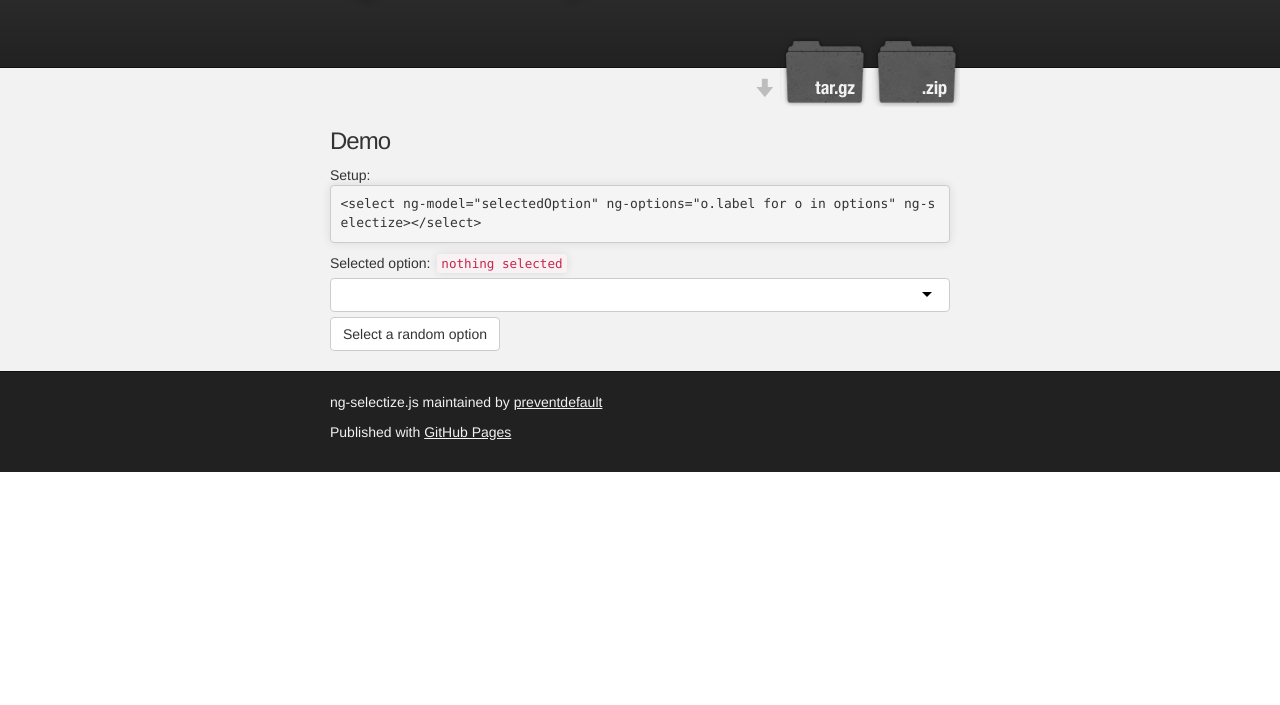
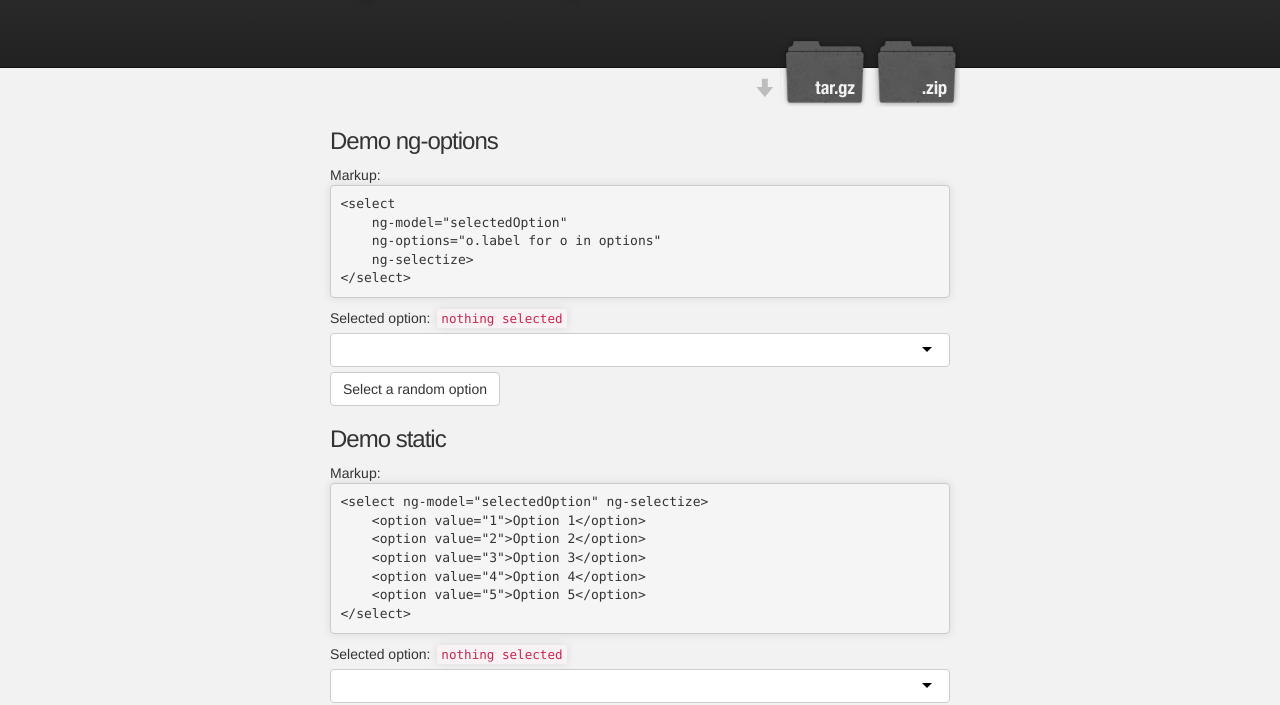
Before and after one commit to ealipio/ng-selectize, a website: page index.html in a window 1280 px wide. Shown: the part 99-804 px from the top of the page. Drawn offline with nearby package versions, Linux system fonts and the light colour scheme.

Commit message:
work in progress

```diff
--- a/index.html
+++ b/index.html
@@ -33,11 +33,16 @@
     <!-- MAIN CONTENT -->
     <div id="main_content_wrap" class="outer" ng-cloak>
         <section id="main_content" class="inner">
-            <h3>Demo</h3>
+            <h3>Demo ng-options</h3>
 
             <div>
-                Setup:
-                <pre>&lt;select ng-model="selectedOption" ng-options="o.label for o in options" ng-selectize&gt;&lt;/select&gt;</pre>
+                Markup:
+                <pre>
+&lt;select
+    ng-model="selectedOption"
+    ng-options="o.label for o in options"
+    ng-selectize&gt;
+&lt;/select&gt;</pre>
             </div>
 
             <div class="selected-option">
@@ -48,6 +53,35 @@
             <select ng-model="selectedOption" ng-options="o.label for o in options" ng-selectize></select>
 
             <button class="btn btn-default" ng-click="selectRandomOption()">Select a random option</button>
+
+            <h3>Demo static</h3>
+
+            <div>
+                Markup:
+                <pre>
+&lt;select ng-model="selectedOption" ng-selectize&gt;
+    &lt;option value="1"&gt;Option 1&lt;/option&gt;
+    &lt;option value="2"&gt;Option 2&lt;/option&gt;
+    &lt;option value="3"&gt;Option 3&lt;/option&gt;
+    &lt;option value="4"&gt;Option 4&lt;/option&gt;
+    &lt;option value="5"&gt;Option 5&lt;/option&gt;
+&lt;/select&gt;</pre>
+            </div>
+
+            <div class="selected-option">
+                Selected option:
+                <code>{{selectedOption2 || 'nothing selected'}}</code>
+            </div>
+
+            <select ng-model="selectedOption2" ng-selectize>
+                <option value="1">Option 1</option>
+                <option value="2">Option 2</option>
+                <option value="3">Option 3</option>
+                <option value="4">Option 4</option>
+                <option value="5">Option 5</option>
+            </select>
+
+            <button class="btn btn-default" ng-click="selectRandomOption2()">Select a random option</button>
 
         </section>
     </div>
--- a/javascripts/main.js
+++ b/javascripts/main.js
@@ -6,7 +6,7 @@ angular.module('ngSelectizeDemo', ['ngSelectize'])
       return Math.floor(Math.random() * (max - min + 1) + min);
     }
 
-    $scope.selectedOption = undefined;
+    $scope.selectedOption = $scope.selectedOption2 = undefined;
 
     $scope.options = [
       {label: 'Option 1', value: 1},
@@ -19,4 +19,8 @@ angular.module('ngSelectizeDemo', ['ngSelectize'])
     $scope.selectRandomOption = function() {
       $scope.selectedOption = $scope.options[getRandomInt(0, $scope.options.length - 1)];
     };
+
+    $scope.selectRandomOption2 = function() {
+      $scope.selectedOption2 = getRandomInt(1, 5);
+    };
 });
--- a/stylesheets/stylesheet.css
+++ b/stylesheets/stylesheet.css
@@ -424,6 +424,8 @@ Small Device Styles
     min-width: 320px;
     max-width: 480px;
     font-size: 11px;
+    white-space: pre; /* CSS3 */
+    white-space: -moz-pre-wrap; /* Mozilla, post millennium */
   }
 
 }
```
